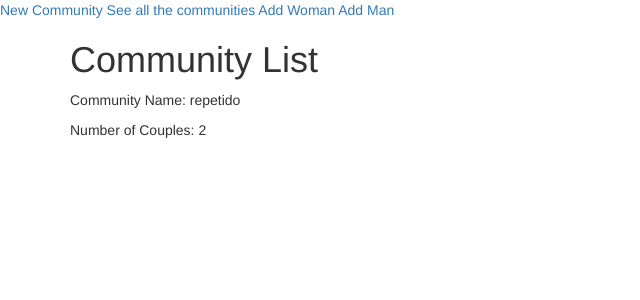
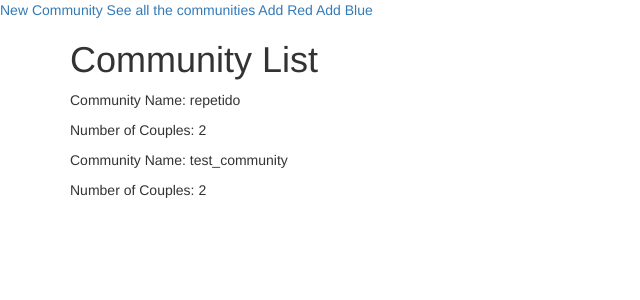
Before and after one commit to lmarianarp19/myMatchingApp, a Django app: page /community/ in a window 1280 px wide. Shown: the top 300 px of the page, without its empty margins (0-640 px from the left). Run offline with Django 3.2, Linux system fonts and the light colour scheme; data comes from the database, SQL or seed files in the repository; some libraries are stand-ins or nearby versions.

Commit message:
Change models name

```diff
--- a/myMatchingApp/match/models.py
+++ b/myMatchingApp/match/models.py
@@ -1,20 +1,7 @@
 from django.db import models
 
 
-class Woman(models.Model):
-
-    # blue = 'blue',
-    # red = 'red'
-    #
-    # colors = (
-    #     (blue, 'Blue'),
-    #     (red, 'Red'),
-    # )
-    # color = models.CharField(
-    #     max_length=4,
-    #     choices=colors
-    #     default=blue,
-    # )
+class Red(models.Model):
 
     name =  models.CharField(max_length=50)
     community = models.ForeignKey('Community', on_delete=models.CASCADE)
@@ -31,7 +18,7 @@ class Woman(models.Model):
 
 
 
-class Man(models.Model):
+class Blue(models.Model):
     name = models.CharField(max_length=50)
     community = models.ForeignKey('Community', on_delete=models.CASCADE)
     pairing = models.ForeignKey('Pairing', on_delete=models.CASCADE, null=True)
@@ -47,10 +34,10 @@ class Man(models.Model):
         return self.name
 
 class Ranking(models.Model):
-    woman_score = models.IntegerField()
-    man_score = models.IntegerField()
-    woman = models.ForeignKey('Woman', on_delete=models.CASCADE)
-    man = models.ForeignKey('Man', on_delete=models.CASCADE)
+    red_score = models.IntegerField()
+    blue_score = models.IntegerField()
+    red = models.ForeignKey('Red', on_delete=models.CASCADE)
+    blue = models.ForeignKey('Blue', on_delete=models.CASCADE)
 
 class Pairing(models.Model):
     matching = models.ForeignKey('Matching', on_delete=models.CASCADE)
--- a/myMatchingApp/match/templates/match/base.html
+++ b/myMatchingApp/match/templates/match/base.html
@@ -8,8 +8,8 @@
 
   <a href="{% url 'new_community' %}" ><span>New Community </span></a>
   <a href="{% url 'community_list' %}" ><span>See all the communities </span></a>
-  <a href="{% url 'new_woman' %}" ><span>Add Woman </span></a>
-  <a href="{% url 'new_man' %}" ><span>Add Man </span></a>
+  <a href="{% url 'new_red' %}" ><span>Add Red </span></a>
+  <a href="{% url 'new_blue' %}" ><span>Add Blue </span></a>
 
 
 
--- a/myMatchingApp/match/templates/match/new_woman.html
+++ b/myMatchingApp/match/templates/match/new_blue.html
@@ -1,9 +1,9 @@
 {% extends 'match/base.html' %}
 
 {% block content %}
-    <h1>Register Woman in a Community</h1>
+    <h1>Register Blue in a Community</h1>
     <form method="POST" class="post-form">{% csrf_token %}
         {{ form.as_p }}
-        <button type="submit" class="save btn btn-default">Add people</button>
+        <button type="submit" class="save btn btn-default">Save</button>
     </form>
 {% endblock %}
--- a/myMatchingApp/match/templates/match/new_man.html
+++ b/myMatchingApp/match/templates/match/new_red.html
@@ -1,9 +1,9 @@
 {% extends 'match/base.html' %}
 
 {% block content %}
-    <h1>Register Man in a Community</h1>
+    <h1>Register Red Member in a Community</h1>
     <form method="POST" class="post-form">{% csrf_token %}
         {{ form.as_p }}
-        <button type="submit" class="save btn btn-default">Save</button>
+        <button type="submit" class="save btn btn-default">Add people</button>
     </form>
 {% endblock %}
--- a/myMatchingApp/match/urls.py
+++ b/myMatchingApp/match/urls.py
@@ -6,7 +6,7 @@ urlpatterns = [
     path('', views.home, name='home'),
     path('community/', views.community_list, name='community_list'),
     path('community/new', views.new_community, name='new_community'),
-    path('new_woman', views.new_woman, name='new_woman'),
-    path('new_man', views.new_man, name='new_man'),
+    path('new_red', views.new_red, name='new_red'),
+    path('new_blue', views.new_blue, name='new_blue'),
 
 ]
--- a/myMatchingApp/match/views.py
+++ b/myMatchingApp/match/views.py
@@ -1,7 +1,7 @@
 from django.shortcuts import render
 from django.http import HttpResponse
 from .models import Community
-from .forms import CommunityForm, WomanForm, ManForm
+from .forms import CommunityForm, RedForm, BlueForm
 from django.shortcuts import redirect
 
 
@@ -28,28 +28,28 @@ def new_community(request):
         form = CommunityForm()
     return render(request, 'match/new_community.html', {'form': form})
 
-def new_woman(request):
+def new_red(request):
     if request.method == "POST":
-        form = WomanForm(request.POST)
+        form = RedForm(request.POST)
         if form.is_valid():
             community = form.save(commit=False)
             community.save()
             return redirect('home')
     else:
-        form = WomanForm()
-    return render(request, 'match/new_woman.html', {'form': form})
+        form = RedForm()
+    return render(request, 'match/new_red.html', {'form': form})
 
 # def new_man(request, id):
-def new_man(request):
+def new_blue(request):
     if request.method == "POST":
-        form = ManForm(request.POST)
+        form = BlueForm(request.POST)
         if form.is_valid():
             community = form.save(commit=False)
             community.save()
             return redirect('home')
     else:
-        form = ManForm()
-    return render(request, 'match/new_man.html', {'form': form})
+        form = BlueForm()
+    return render(request, 'match/new_blue.html', {'form': form})
 
 
 # def index(request):
```
Also changed, not shown: myMatchingApp/match/admin.py (+4 -4 lines), myMatchingApp/match/forms.py (+5 -5 lines), myMatchingApp/db.sqlite3, myMatchingApp/match/migrations/0004_auto_20180109_0205.py, myMatchingApp/match/migrations/0005_auto_20180109_1916.py (added).
